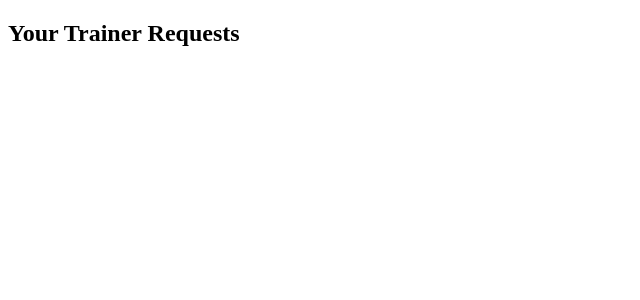
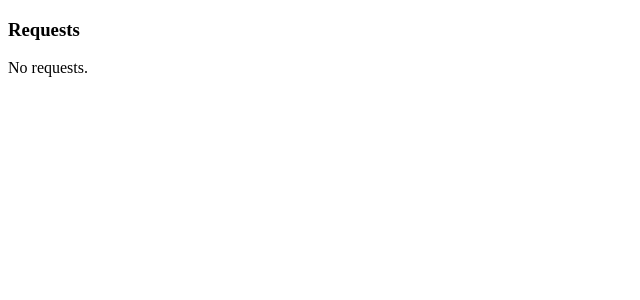
Before and after one commit to mdasjad9151/gymConnect, a Django app: page /gym-trainer/trainer-requests/ in a window 1280 px wide. Shown: the top 300 px of the page, without its empty margins (0-640 px from the left). Run offline with Django 5.2, Linux system fonts and the light colour scheme; the first user in the database is signed in; data comes from the database, SQL or seed files in the repository.

Commit message:
requests

```diff
--- a/accounts/forms.py
+++ b/accounts/forms.py
@@ -21,7 +21,7 @@ class GymOwnerRegistrationForm(forms.ModelForm):
 
     class Meta:
         model = GymOwner
-        fields = ['gym_name', 'email', 'password', 'address']
+        fields = ['gym_name', 'email', 'contact','password', 'address']
 
     def save(self, commit=True):
         owner = super().save(commit=False)
--- a/accounts/models.py
+++ b/accounts/models.py
@@ -53,6 +53,7 @@ class Admin(BaseUser):
 class GymOwner(BaseUser):
     gym_name = models.CharField(max_length=255)
     address = models.TextField()
+    contact = models.CharField(max_length=10, blank=True,null=True, default="00000000")
 
     def __str__(self):
         return f"GymOwner: {self.gym_name} - {self.email}"
--- a/trainer/templates/trainer/requests_list.html
+++ b/trainer/templates/trainer/requests_list.html
@@ -2,25 +2,55 @@
 <html lang="en">
 <head>
     <meta charset="UTF-8">
-    <meta name="viewport" content="width=device-width, initial-scale=1.0">
-    <title>Request</title>
+    <title>Trainer Requests</title>
+    {% comment %} <link rel="stylesheet" href="{% static 'css/styles.css' %}"> {% endcomment %}
+    <script>
+        function openGymDetails(gymName, email, contact, address) {
+            document.getElementById('gym-name').textContent = gymName;
+            document.getElementById('gym-email').textContent = email;
+            document.getElementById('gym-contact').textContent = contact;
+            document.getElementById('gym-address').textContent = address;
+            document.getElementById('gym-details-popup').style.display = 'block';
+        }
+
+        function closePopup() {
+            document.getElementById('gym-details-popup').style.display = 'none';
+        }
+    </script>
 </head>
 <body>
+    <h3>Requests</h3>
+    <div class="requests-container">
+        {% for request in trainer_requests %}
+            <div class="request-item">
+                <span class="gym-name" onclick="openGymDetails('{{ request.gym.gym_name }}', '{{ request.gym.email }}', '{{ request.gym.contact }}', '{{ request.gym.address }}')">
+                    {{ request.gym.gym_name }}
+                </span>
+                <span class="request-date">{{ request.request_date }}</span>
+                <form action="{% url 'update_request_status' request.id 'accept' %}" method="post" style="display: inline;">
+                    {% csrf_token %}
+                    <button type="submit">Accept</button>
+                </form>
+                <form action="{% url 'update_request_status' request.id 'reject' %}" method="post" style="display: inline;">
+                    {% csrf_token %}
+                    <button type="submit">Reject</button>
+                </form>
+            </div>
+        {% empty %}
+            <p>No requests.</p>
+        {% endfor %}
+    </div>
 
-  <h2>Your Trainer Requests</h2>
-  <ul>
-    {% for request in trainer_requests %}
-      <li>
-        <p>{{ request.request_data }}</p>
-        <p>Status: {{ request.get_status_display }}</p>
-
-        {% if request.status == 'pending' %}
-          <a href="{% url 'trainer:update_request_status' request.id 'accept' %}">Accept</a>
-          <a href="{% url 'trainer:update_request_status' request.id 'reject' %}">Reject</a>
-        {% endif %}
-      </li>
-    {% endfor %}
-  </ul>
-
+    <!-- Gym Details Popup -->
+    <div id="gym-details-popup" class="popup" style="display: none;">
+        <div class="popup-content">
+            <h3>Gym Details</h3>
+            <p>Name: <span id="gym-name"></span></p>
+            <p>Email: <span id="gym-email"></span></p>
+            <p>Contact No: <span id="gym-contact"></span></p>
+            <p>Address: <span id="gym-address"></span></p>
+            <button onclick="closePopup()">Close</button>
+        </div>
+    </div>
 </body>
 </html>
--- a/trainer/templates/trainer/trainer_dashboard.html
+++ b/trainer/templates/trainer/trainer_dashboard.html
@@ -9,7 +9,7 @@
     <h1 class="text-3xl font-bold mb-8">Trainer Dashboard</h1>
 
     <div class="flex space-x-4">
-        <a href="{% url 'requests_list' %}" class="bg-blue-500 text-white px-4 py-2 rounded">Requests</a>
+        <a href="{% url 'trainer_requests' %}" class="bg-blue-500 text-white px-4 py-2 rounded">Requests</a>
         <a href="{% url 'trainer_add_plans' %}" class="bg-green-500 text-white px-4 py-2 rounded">Add Plans</a>
     </div>
 </body>
--- a/trainer/views.py
+++ b/trainer/views.py
@@ -1,4 +1,4 @@
-from django.shortcuts import render,redirect
+from django.shortcuts import render,redirect,get_object_or_404
 from django.http import HttpResponse,Http404
 from django.contrib.auth.decorators import login_required
 
@@ -12,9 +12,9 @@ def trainer_dashboard(request):
 
 @login_required
 def trainer_requests(request):
-    # Assuming trainer is a user, fetch the requests for that trainer
-    trainer_requests = TrainerRequest.objects.filter(trainer=request.user)
-
+    # Fetch requests for the logged-in trainer
+    trainer_requests = TrainerRequest.objects.filter(trainer=request.user,status='pending')
+    # print(request.user)
     return render(request, 'trainer/requests_list.html', {
         'trainer_requests': trainer_requests,
     })
@@ -22,10 +22,7 @@ def trainer_requests(request):
 
 @login_required
 def update_request_status(request, request_id, action):
-    try:
-        trainer_request = TrainerRequest.objects.get(id=request_id, trainer=request.user)
-    except TrainerRequest.DoesNotExist:
-        raise Http404("Request not found or you're not authorized to update it.")
+    trainer_request = get_object_or_404(TrainerRequest, id=request_id, trainer=request.user)
 
     if action == 'accept':
         trainer_request.status = 'accepted'
@@ -35,9 +32,7 @@ def update_request_status(request, request_id, action):
         raise Http404("Invalid action.")
 
     trainer_request.save()
-
-    return redirect('trainer:requests_list')  # Redirect to the requests list page after updating
-
+    return redirect('trainer_requests')
 
 
 @login_required
```
Also changed, not shown: accounts/migrations/0007_gymowner_contact.py (added), accounts/migrations/0008_alter_gymowner_contact.py (added), db.sqlite3.
